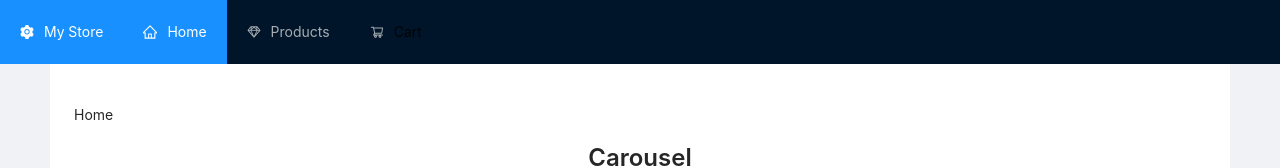
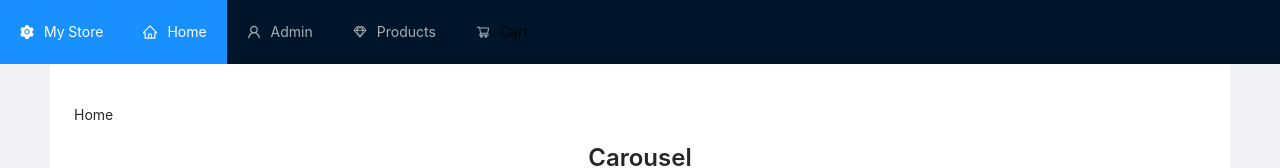
Before and after one commit to Tung9120/ReactJS-my-project-1, a React (Create React App) app: page / in a window 1280 px wide. Shown: the top 168 px of the page. Built offline with nearby package versions, Linux system fonts and the light colour scheme; sample sign-in values are in the browser's storage.

Commit message:
show admin category when logged

```diff
--- a/src/views/layouts/DefaultLayoutUser.js
+++ b/src/views/layouts/DefaultLayoutUser.js
@@ -5,6 +5,7 @@ import {
   ShoppingCartOutlined,
   SketchOutlined,
   SettingFilled,
+  UserOutlined,
 } from "@ant-design/icons";
 import { BrowserRouter as Router, Switch, Route, Link } from "react-router-dom";
 import { connect } from "react-redux";
@@ -34,6 +35,15 @@ class DefaultLayoutUser extends Component {
     const { current } = this.state;
     const { cart } = this.props;
     const count = cart.reduce((a, b) => a + b.quantity, 0);
+    const token = localStorage.getItem("token");
+
+    const originPath = window.location.origin;
+    const currentPath = window.location.href;
+
+    if (token !== null && currentPath === `${originPath}/admin`) {
+      window.location.href = "/admin";
+    }
+
     return (
       <Router>
         <Layout className="layout">
@@ -52,9 +62,16 @@ class DefaultLayoutUser extends Component {
               >
                 <Link to="/">My Store</Link>
               </Menu.Item>
-              <Menu.Item key="home" icon={<HomeOutlined />}>
+              <Menu.Item key="home" icon={<HomeOutlined />} style={{justifyContent: "end"}}>
                 <Link to="/">Home</Link>
               </Menu.Item>
+              {token !== null ? (
+                <Menu.Item key="admin" icon={<UserOutlined />}>
+                  <Link to="/admin">Admin</Link>
+                </Menu.Item>
+              ) : (
+                ""
+              )}
               <Menu.Item key="products" icon={<SketchOutlined />}>
                 <Link to="/products">Products</Link>
               </Menu.Item>
```
